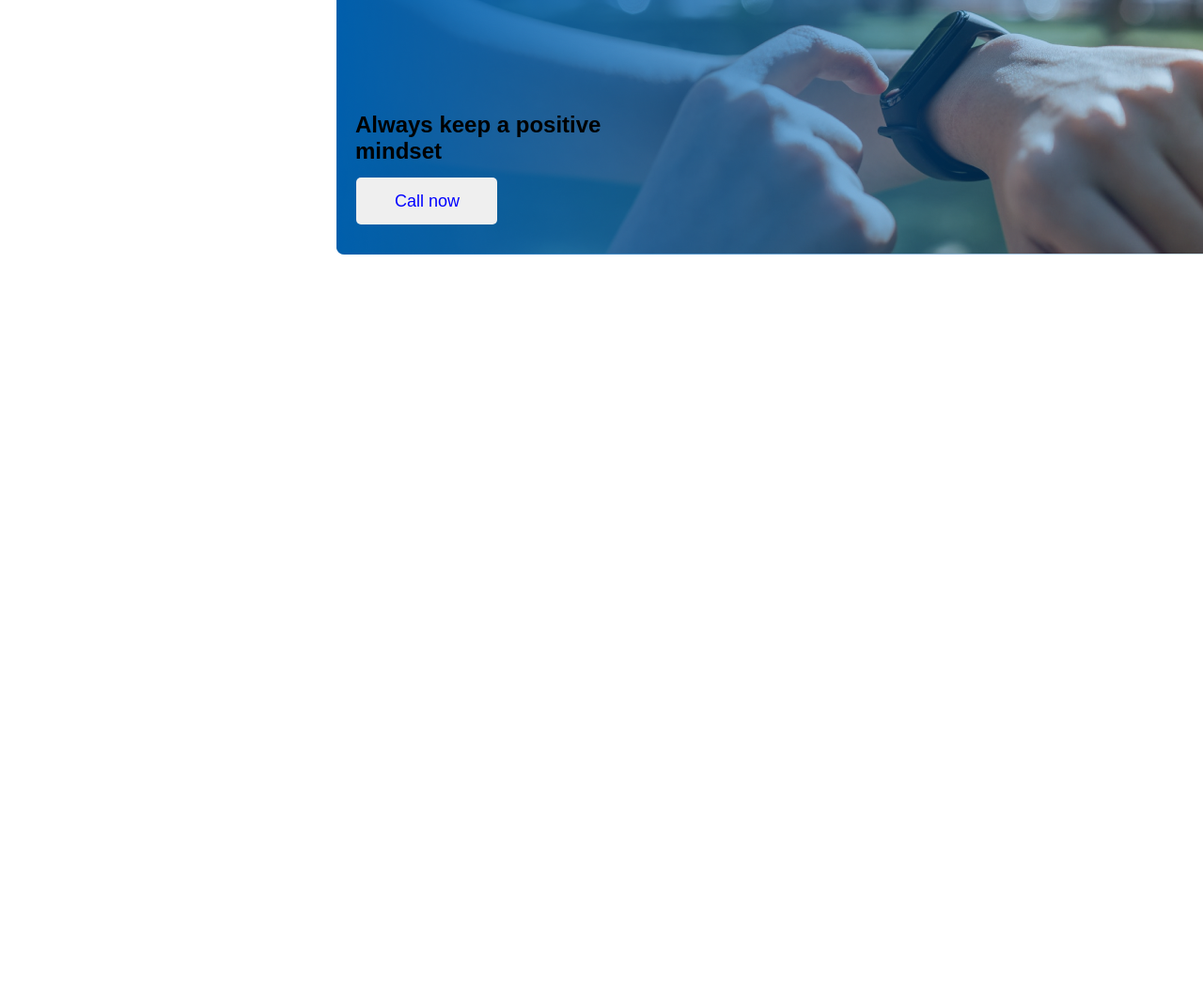
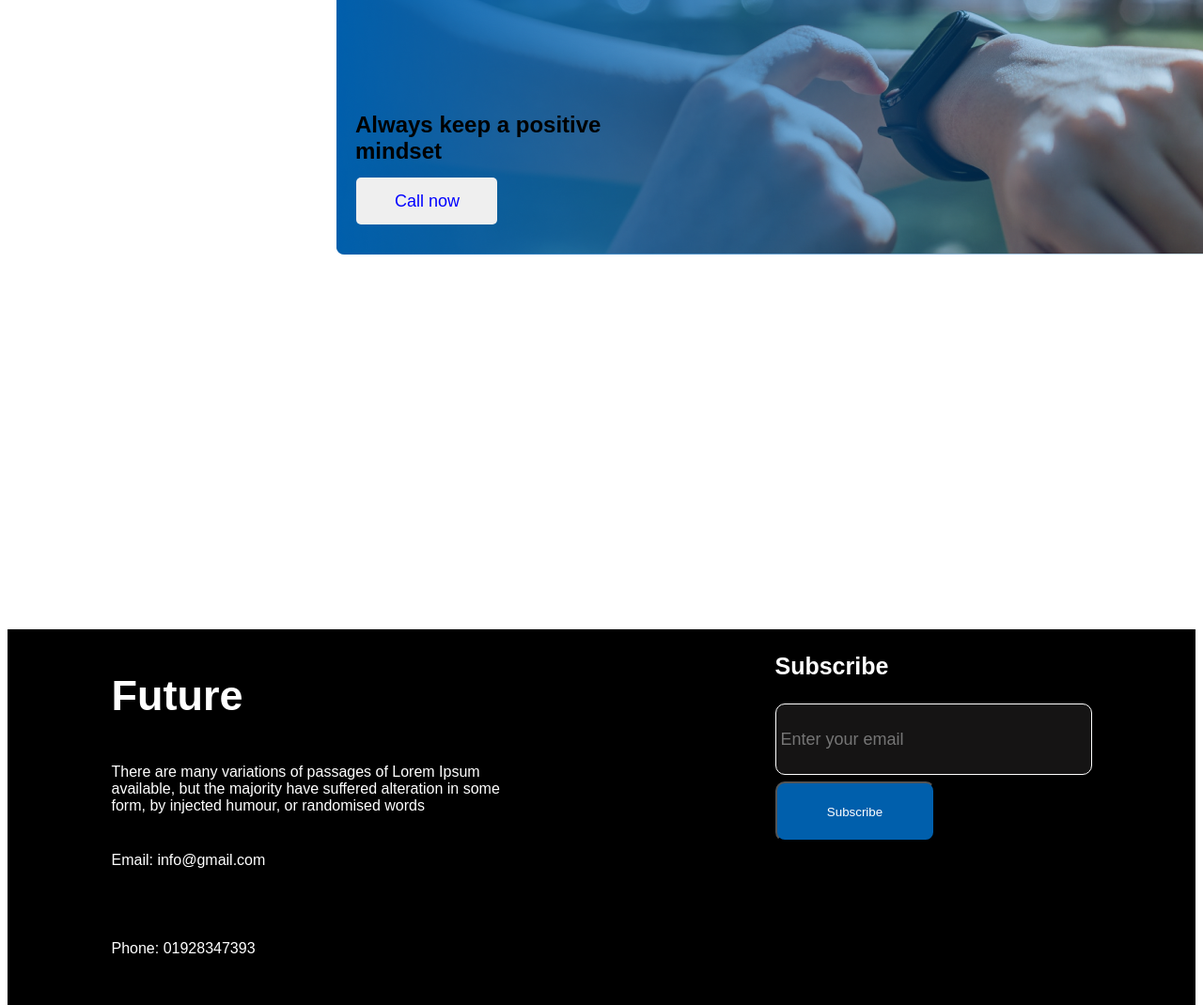
Before and after one commit to Emranhossainshuvo/new-year-new-me, a plain HTML site: page index.html in a window 1280 px wide. Shown: the part 2756-3826 px from the top of the page at 94% size. Before the commit the page ends 3034 px from the top, so only its background shows below. Drawn offline with Linux system fonts and the light colour scheme.

Commit message:
completed

```diff
--- a/index.html
+++ b/index.html
@@ -79,6 +79,28 @@
 
 
     </main>
+    <footer>
+        <section class="footer-section">
+            <section>
+                <h1 class="future">Future</h1>
+                <p class="last-paragraph">There are many variations of passages of Lorem Ipsum<br> available, but the majority have suffered alteration in some<br> form, by injected humour, or randomised words</p>
+                <P class="em-nm">Email: info@gmail.com</P>
+                <p class="em-nm">
+                    Phone: 01928347393
+                </p>
+                <ul>
+                    <li><img src="images/icons/fb.png" alt=""> </li>
+                    <li><img src="images/icons/twitter.png" alt=""></li>
+                    <li><img src="images/icons/youtube.png" alt=""></li>
+                </ul>
+            </section>
+            <section>
+                <h1 class="last-button">Subscribe</h1>
+                <input type="email" id="email" placeholder="Enter your email" class="last-span"><br>
+                <button class="last-subscribe"> Subscribe</button>
+            </section>
+        </section>
+    </footer>
 
 
 </body>
--- a/styles/styles.css
+++ b/styles/styles.css
@@ -132,3 +132,90 @@ main section ul li{
     color: blue;
     font-size: 18px;
 }
+footer li{
+    list-style: none;
+}
+footer ul{
+    display: flex;
+    border-radius: 30px;
+}
+.footer-section{
+    display: flex;
+    justify-content: space-around;
+    position:relative;
+    top: 400px;
+    background-color: black;
+    height: 577px;
+
+}
+.future{
+    color:#ffffff;
+    font-family: 'Inter', sans-serif;
+    font-family: 'Open Sans', sans-serif;
+    font-family: 'Poppins', sans-serif;
+    font-family: 'Work Sans', sans-serif;
+    width: 148px;
+    height: 53px;
+    font-weight: 700;
+    font-size: 45px;
+}
+.last-paragraph{
+
+    color:#ffffff;
+    font-family: 'Inter', sans-serif;
+    font-family: 'Open Sans', sans-serif;
+    font-family: 'Poppins', sans-serif;
+    font-family: 'Work Sans', sans-serif;
+    font-weight: 400;
+    font-size: 16px;
+    width: 485px;
+    height: 78px;
+}
+.em-nm{
+    color:#ffffff;
+    font-family: 'Inter', sans-serif;
+    font-family: 'Open Sans', sans-serif;
+    font-family: 'Poppins', sans-serif;
+    font-family: 'Work Sans', sans-serif;
+    font-weight: 400;
+    font-size: 16px;
+    width: 485px;
+    height: 78px;
+}
+.last-button{
+    width: 123px;
+    font-weight: 600;
+    font-size: 25px;
+    height: 29px;
+    color:#ffffff;
+    font-family: 'Inter', sans-serif;
+    font-family: 'Open Sans', sans-serif;
+    font-family: 'Poppins', sans-serif;
+    font-family: 'Work Sans', sans-serif;
+}
+.last-span{
+    width: 325px;
+    height: 64px;
+    border: 1px solid #FFFFFF;
+    font-family: 'Inter', sans-serif;
+    font-family: 'Open Sans', sans-serif;
+    font-family: 'Poppins', sans-serif;
+    font-family: 'Work Sans', sans-serif;
+    border-radius: 10px;
+    background: #151414;
+    padding: 5px;
+    font-weight: 400;
+    font-size: 18px;
+
+    ;
+}
+.last-subscribe{
+    width: 170px;
+    height: 64px;
+    background: #005FAC;
+    color: #FFFFFF;
+    margin-top: 7px;
+    border-radius: 10px;
+    padding: 10px;
+
+}
```
